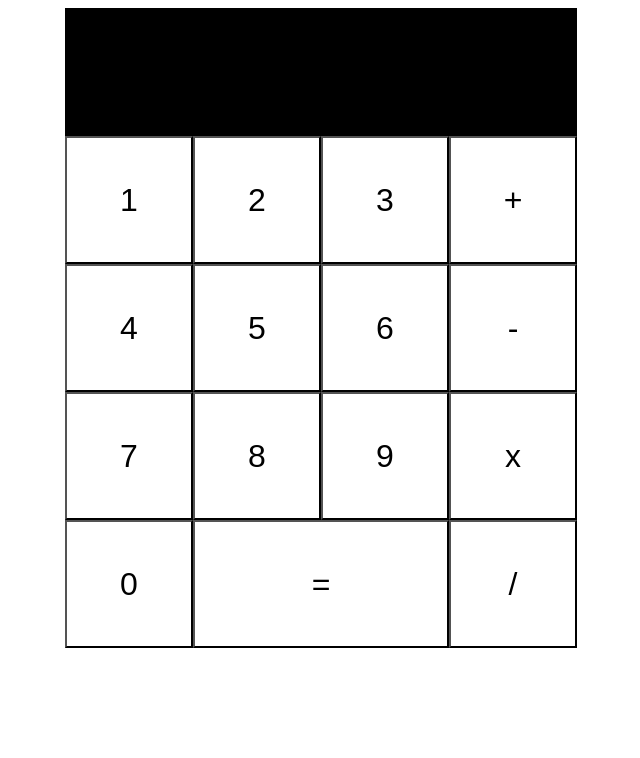
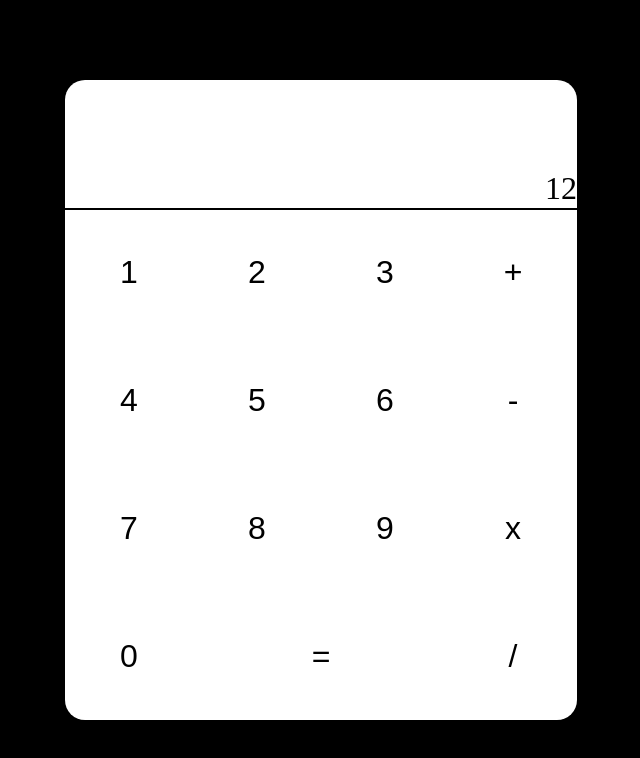
Before and after one commit to Dutu2019/JSCalculator, a plain HTML site: page index.html in a window 1280 px wide. Shown: the whole page, without its empty margins (319-959 px from the left). Drawn offline with Linux system fonts and the light colour scheme.

Commit message:
Added css

```diff
--- a/index.css
+++ b/index.css
@@ -1,25 +1,40 @@
+body {
+  margin: 0;
+  width: 100vw;
+  height: 100vh;
+  background-color: black;
+  display: flex;
+  align-items: center;
+}
+
 .container {
+  position: relative;
+  display: grid;
   grid-template-columns: 10vw 10vw 10vw 10vw;
   grid-template-rows: 10vw 10vw 10vw 10vw 10vw;
   width: fit-content;
   height: fit-content;
-  position: relative;
-  width: fit-content;
-  height: auto;
   margin: auto;
-  display: grid;
+  background-color: white;
+  border-radius: 20px;
 }
 
 .outputs {
-  background-color: black;
+  position: relative;
   height: 10vw;
   grid-column: 1 / 5;
+  border-bottom: 2px solid black;
 }
 
 .secondary {
+  height: 30%;
 }
 
 .primary {
+  height: 70%;
+  text-align: right;
+  font-size: 2rem;
+  padding: 10% 0;
 }
 
 .button {
@@ -27,11 +42,17 @@
   height: 100%;
   font-size: 2rem;
   background-color: transparent;
+  border: none;
+  user-select: none;
   transition: 0.2s;
 }
 
 .button:hover {
-  background-color: aqua;
+  background-color: magenta;
+}
+
+.button:active {
+  border: 1px solid black;
 }
 
 .button.equals {
--- a/index.html
+++ b/index.html
@@ -12,7 +12,7 @@
     <div class="container">
       <div class="outputs">
         <div class="secondary"></div>
-        <div class="primary"></div>
+        <div class="primary">12</div>
       </div>
       <button class="button">1</button>
       <button class="button">2</button>
```
